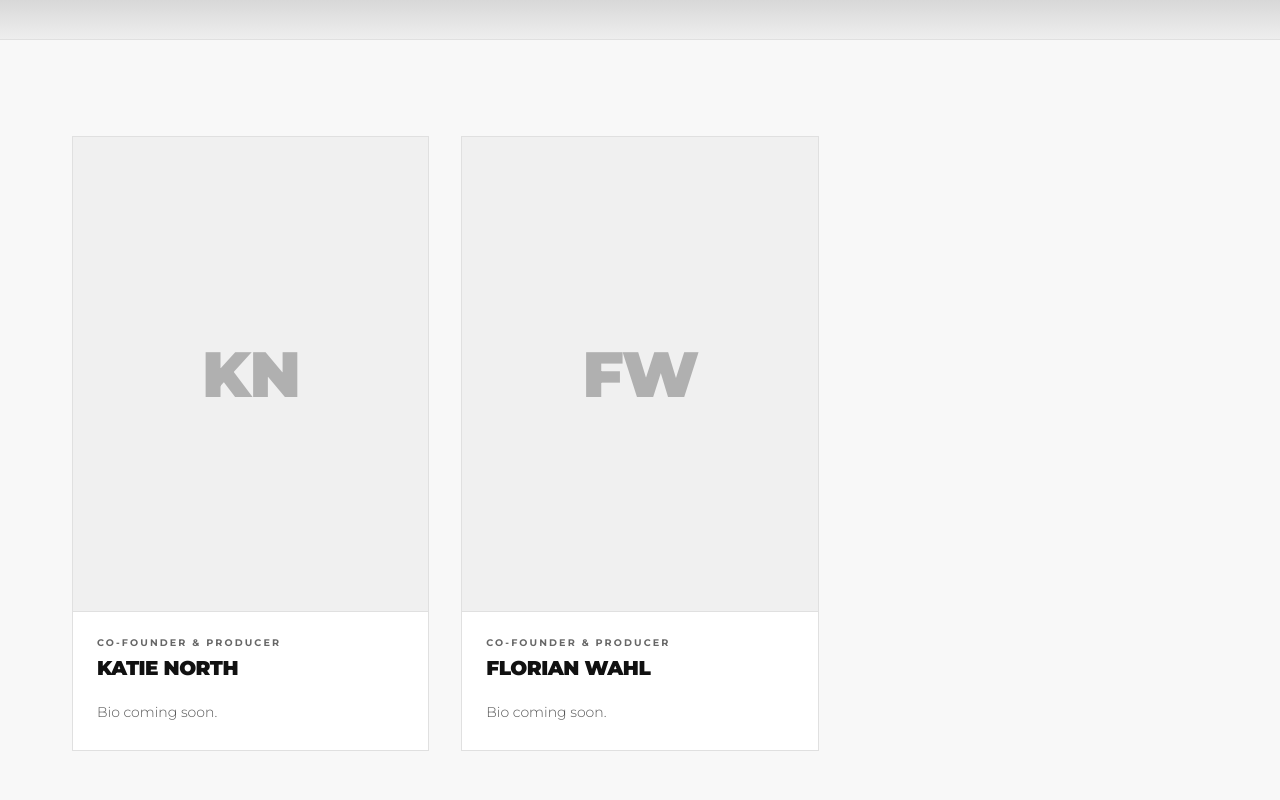
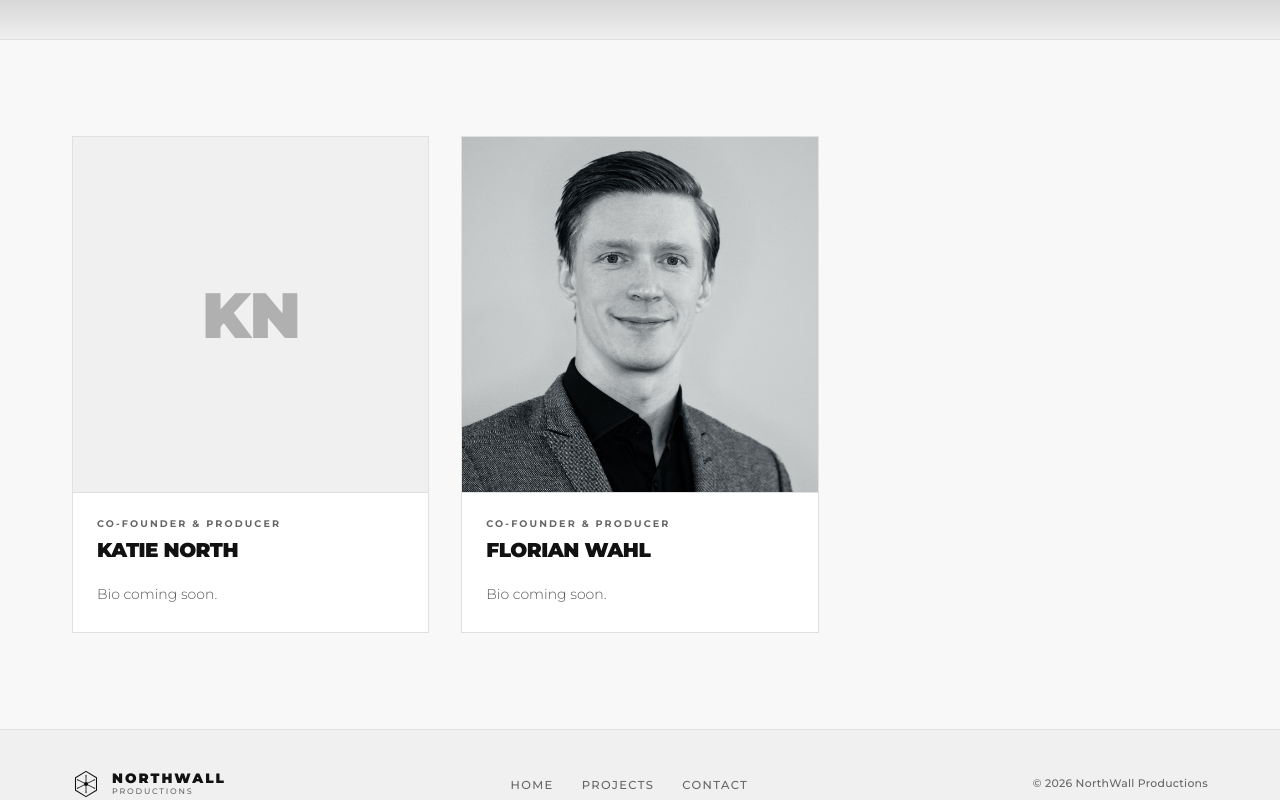
Before and after one commit to florian-wahl/northwallproductions.com, a React (Vite) app: page /team in a window 1280 px wide. Shown: the part 580-1380 px from the top of the page. Built offline with nearby package versions, Linux system fonts and the light colour scheme.

Commit message:
Updated team page

```diff
--- a/src/data/team.js
+++ b/src/data/team.js
@@ -20,7 +20,7 @@ export const team = [
     id: 'florian-wahl',
     name: 'Florian Wahl',
     title: 'Co-Founder & Producer',
-    photo: null, // place headshot at public/team/florian-wahl.jpg
+    photo: 'florian-wahl.jpg', // place headshot at public/team/florian-wahl.jpg
     bio: 'Bio coming soon.',
   },
 ];
--- a/src/pages/Team.jsx
+++ b/src/pages/Team.jsx
@@ -13,7 +13,7 @@ function MemberCard({ member }) {
   return (
     <div className="bg-white border border-edge">
       {/* Photo */}
-      <div className="aspect-[3/4] bg-bg-elevated overflow-hidden">
+      <div className="aspect-square bg-bg-elevated overflow-hidden">
         {photo ? (
           <img
             src={`/team/${photo}`}
```
Also changed, not shown: public/team/florian-wahl.jpg (added).
